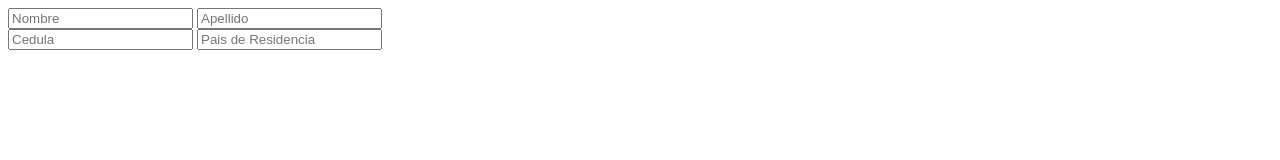
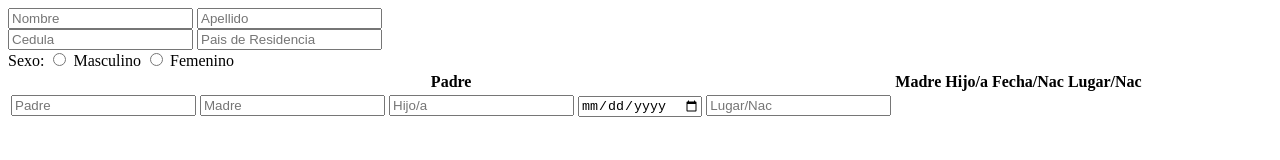
Before and after one commit to alortp/lecture1, a plain HTML site: page formulario.html in a window 1280 px wide. Drawn offline with Linux system fonts and the light colour scheme.

Commit message:
Agregada tabla con formulario

```diff
--- a/formulario.html
+++ b/formulario.html
@@ -25,6 +25,44 @@
                 </datalist>
             </div>
 
+            <div>
+                Sexo:
+                <input name="Sexo" type="radio" value="Masculino"> Masculino
+                <input name="Sexo" type="radio" value="Femenino"> Femenino
+            </div>
+
+            <div>
+                <table>
+                    <tr>
+                        <th>Padre</th>
+                        <th>Madre</th>
+                        <th>Hijo/a</th>
+                        <th>Fecha/Nac</th>
+                        <th>Lugar/Nac</th>
+                    </tr>
+                    <tr>
+                        <td>
+                            <input name="Padre" type="text" placeholder="Padre">
+                            <input name="Madre" type="text" placeholder="Madre">
+                            <input name="Hijo/a" type="text" placeholder="Hijo/a">
+                            <input name="Fecha/Nac" type="date" placeholder="Fecha/Nac">
+                            <input name="Lugar/Nac" list="Pais" placeholder="Lugar/Nac">
+                            <datalist id="Pais">
+                                <option value="Argentina"></option>
+                                <option value="Brasil"></option>
+                                <option value="Chile"></option>
+                                <option value="Colombia"></option>
+                                <option value="Ecuador"></option>
+                                <option value="Paraguay"></option>
+                                <option value="Uruguay"></option>
+                                <option value="Venezuela"></option>
+                            </datalist>
+                        </td>
+
+                    </tr>
+                </table>
+            </div>
+
 
         </form>
     </body>
```
